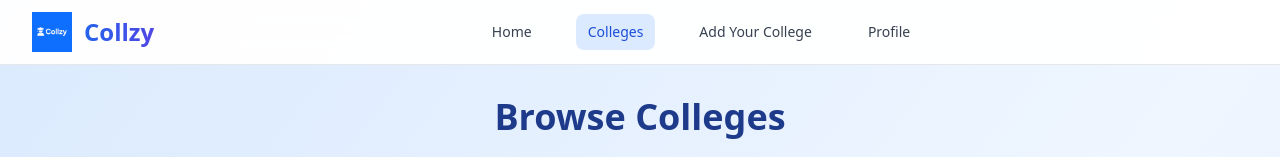
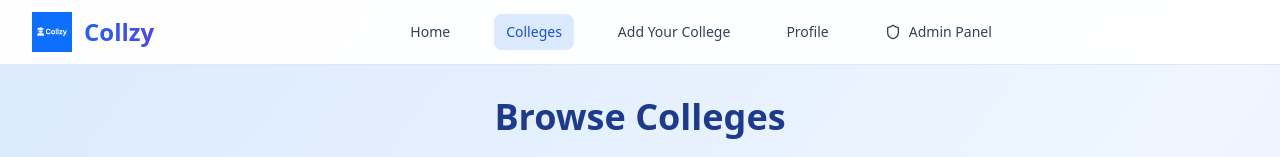
Before and after one commit to shajaurahman10/collzy-connect-hub-74, a React (Vite) app: page /colleges in a window 1280 px wide. Shown: the top 157 px of the page. Built offline with nearby package versions, Linux system fonts and the light colour scheme.

Commit message:
feat: Add Admin Panel button to navigation
Adds an Admin Panel button to the navigation, accessible via a dedicated route for the CEO.

```diff
--- a/src/components/Navigation.tsx
+++ b/src/components/Navigation.tsx
@@ -2,7 +2,7 @@
 import { useState } from 'react';
 import { Link, useLocation } from 'react-router-dom';
 import { Button } from '@/components/ui/button';
-import { Menu, X, User, Settings, LogOut, GraduationCap } from 'lucide-react';
+import { Menu, X, User, Settings, LogOut, GraduationCap, Shield } from 'lucide-react';
 import {
   DropdownMenu,
   DropdownMenuContent,
@@ -22,6 +22,7 @@ const Navigation = () => {
     { name: 'Colleges', href: '/colleges', icon: null },
     { name: 'Add Your College', href: '/submit-college', icon: null },
     { name: 'Profile', href: '/profile', icon: null },
+    { name: 'Admin Panel', href: '/admin', icon: Shield },
   ];
 
   const isActive = (path: string) => location.pathname === path;
@@ -48,12 +49,13 @@ const Navigation = () => {
               <Link
                 key={item.name}
                 to={item.href}
-                className={`px-3 py-2 rounded-lg text-sm font-medium transition-all duration-200 ${
+                className={`px-3 py-2 rounded-lg text-sm font-medium transition-all duration-200 flex items-center gap-2 ${
                   isActive(item.href)
                     ? 'bg-blue-100 text-blue-700'
                     : 'text-gray-700 hover:text-blue-600 hover:bg-gray-50'
                 }`}
               >
+                {item.icon && <item.icon className="h-4 w-4" />}
                 {item.name}
               </Link>
             ))}
@@ -111,13 +113,14 @@ const Navigation = () => {
                 <Link
                   key={item.name}
                   to={item.href}
-                  className={`block px-3 py-2 rounded-md text-base font-medium transition-colors ${
+                  className={`block px-3 py-2 rounded-md text-base font-medium transition-colors flex items-center gap-2 ${
                     isActive(item.href)
                       ? 'bg-blue-100 text-blue-700'
                       : 'text-gray-700 hover:text-blue-600 hover:bg-gray-50'
                   }`}
                   onClick={() => setIsOpen(false)}
                 >
+                  {item.icon && <item.icon className="h-5 w-5" />}
                   {item.name}
                 </Link>
               ))}
```
